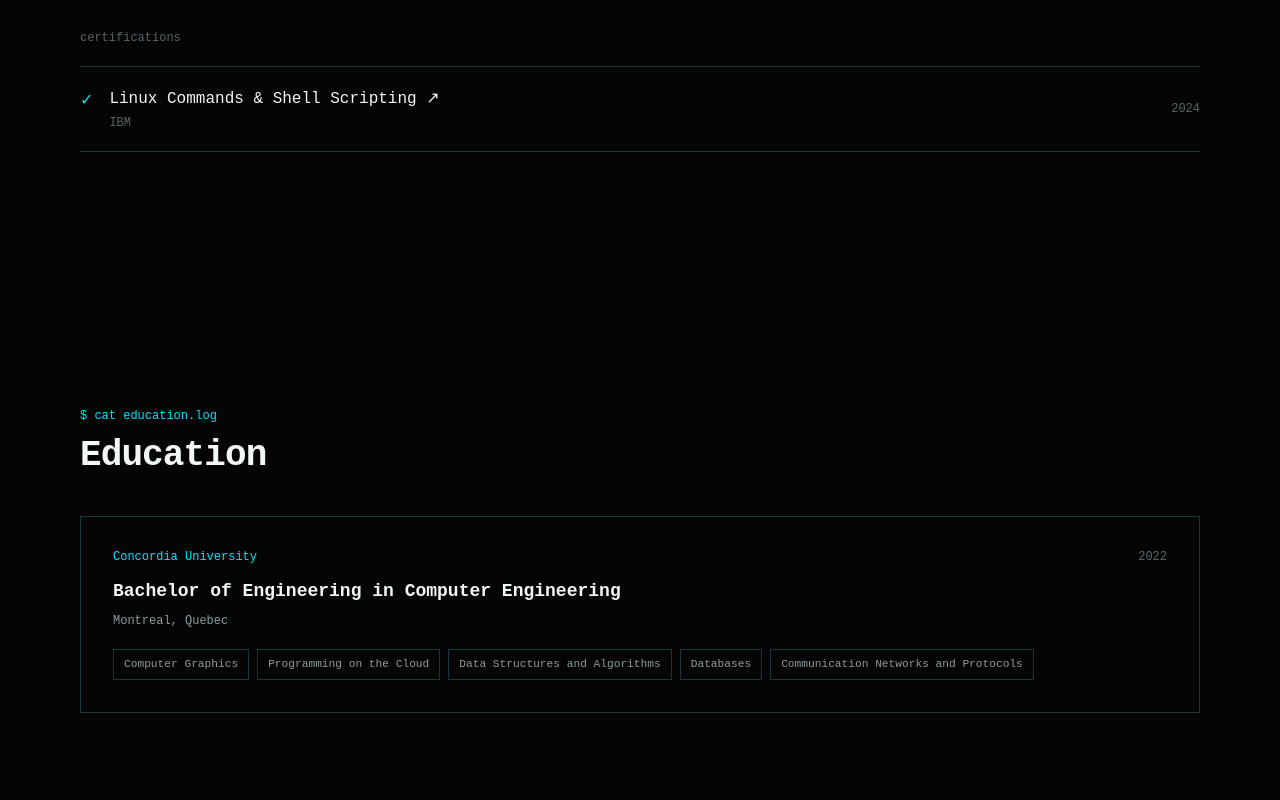
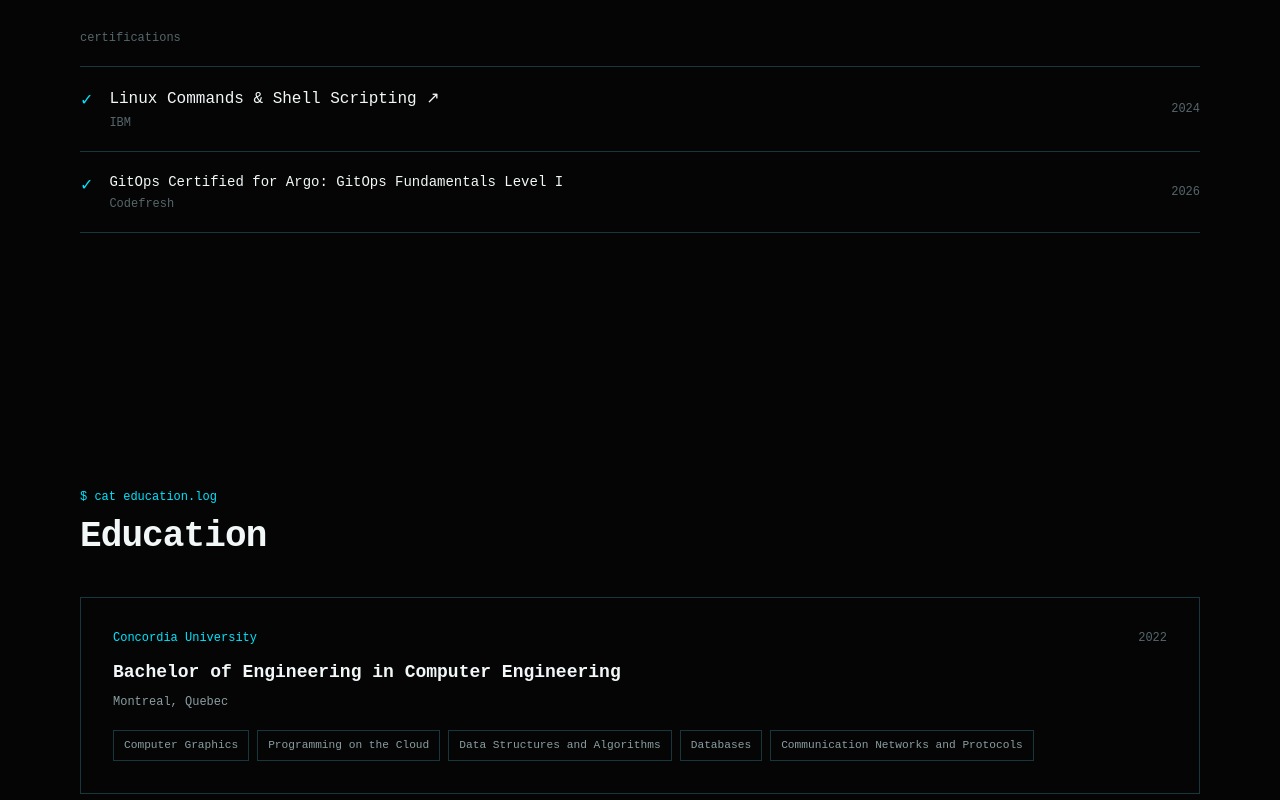
Before and after one commit to UmaidMalik/portfolio, a React (Vite) app: page / in a window 1280 px wide. Shown: the part 5065-5865 px from the top of the page. Built offline with nearby package versions, Linux system fonts and the light colour scheme.

Commit message:
added code fresh argocd cert

```diff
--- a/src/data/skills.ts
+++ b/src/data/skills.ts
@@ -78,6 +78,12 @@ export const certifications: Certification[] = [
     year: "2024",
     credentialUrl: "https://www.credly.com/badges/1f23e543-76b4-48c0-9a50-f0ce63efab50/public_url",
   },
+    {
+    name: "GitOps Certified for Argo: GitOps Fundamentals Level I",
+    issuer: "Codefresh",
+    year: "2026",
+    credentialId: "6a348b12086376779a05ce60",
+  },
 ]
 
 export const engineeringFocus = [
--- a/src/types/portfolio.ts
+++ b/src/types/portfolio.ts
@@ -43,6 +43,7 @@ export interface Certification {
   issuer?: string
   year?: string
   credentialUrl?: string
+  credentialId?: string
 }
 
 export interface Education {
```
